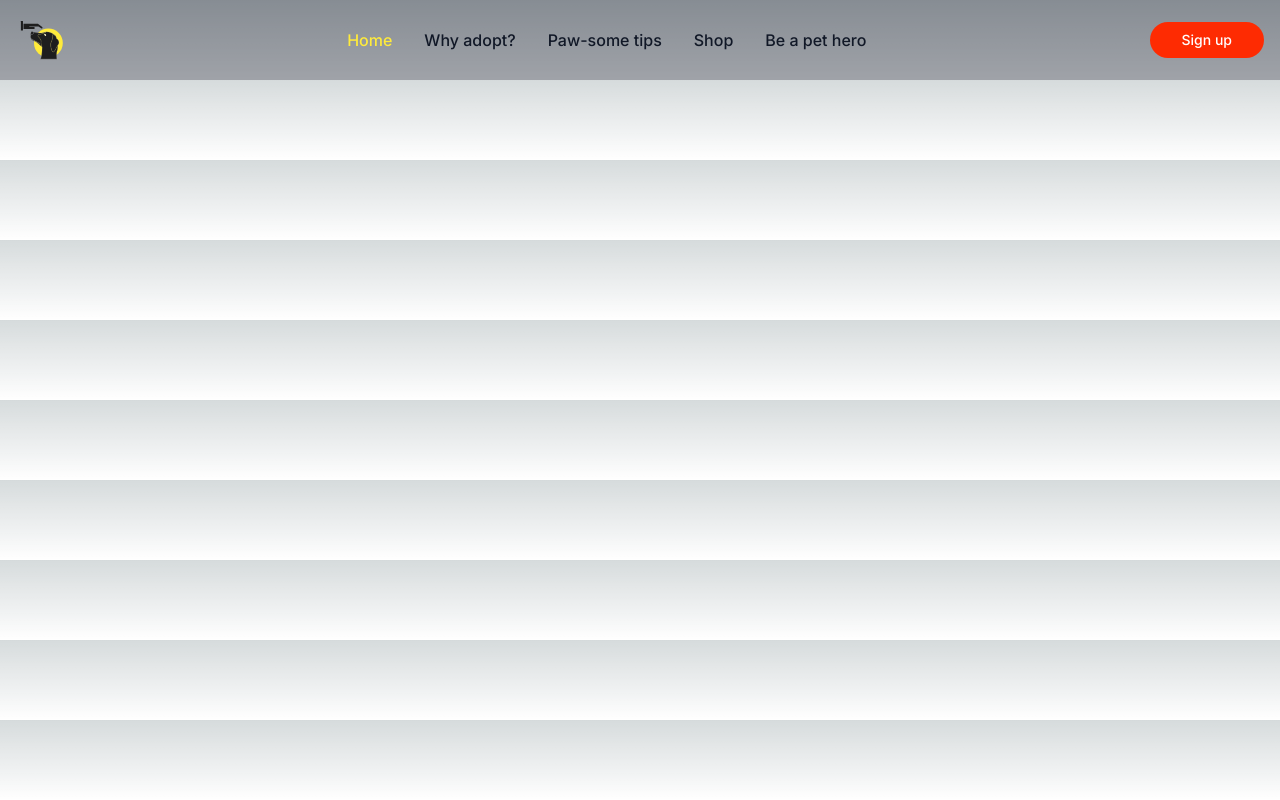
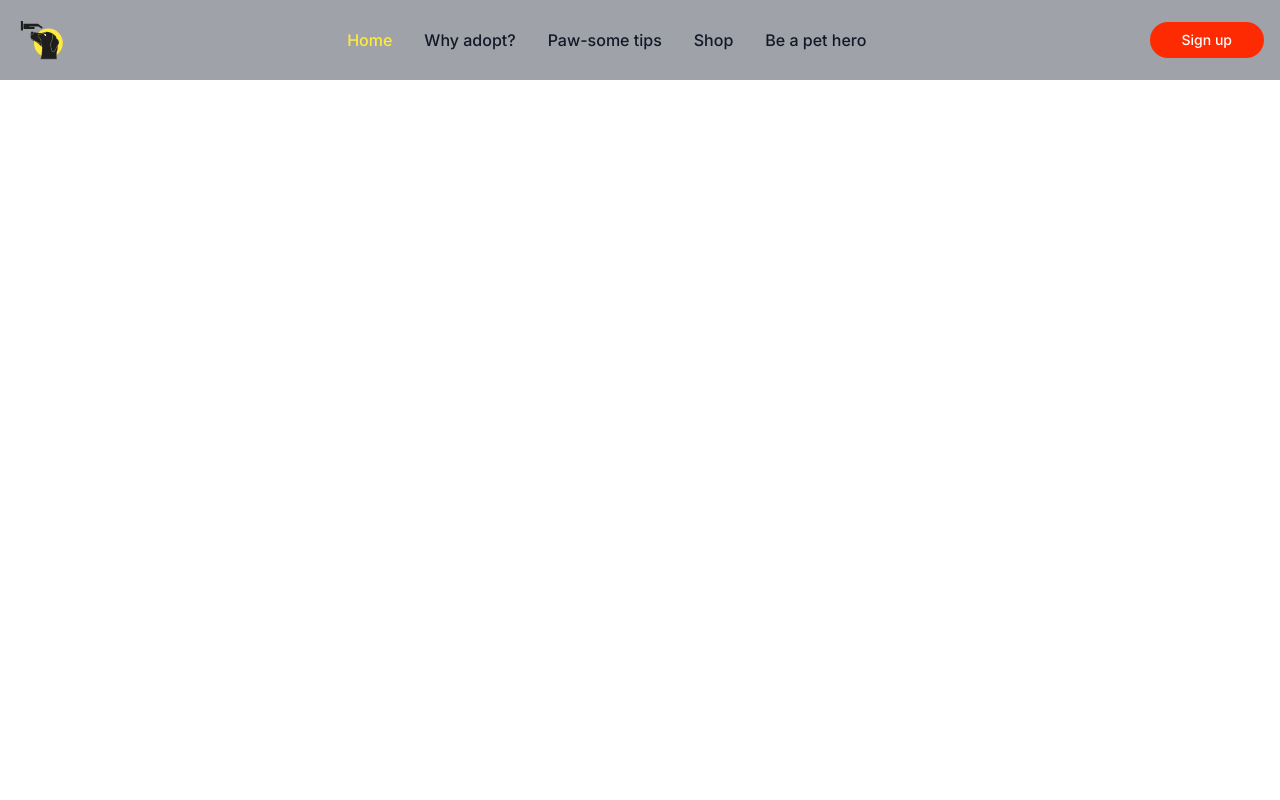
Before and after one commit to AngryDuchess/Furry-Friends, a Next.js app in the folder furry-friends/: page / in a window 1280 px wide. Built offline with nearby package versions, Linux system fonts and the light colour scheme.

Commit message:
chore: Update global CSS variables and add text-stroke class

```diff
--- a/furry-friends/src/app/globals.css
+++ b/furry-friends/src/app/globals.css
@@ -23,12 +23,13 @@
 
 body {
   color: rgb(var(--foreground-rgb));
-  background: linear-gradient(
-      to bottom,
-      transparent,
-      rgb(var(--background-end-rgb))
-    )
-    rgb(var(--background-start-rgb));
+}
+
+.text-stroke {
+  color: var(--accent-100);
+  -webkit-text-fill-color: var(--primary);
+  -webkit-text-stroke-width: 2px;
+  -webkit-text-stroke-color: var(--accent-100);
 }
 
 @layer utilities {
```
